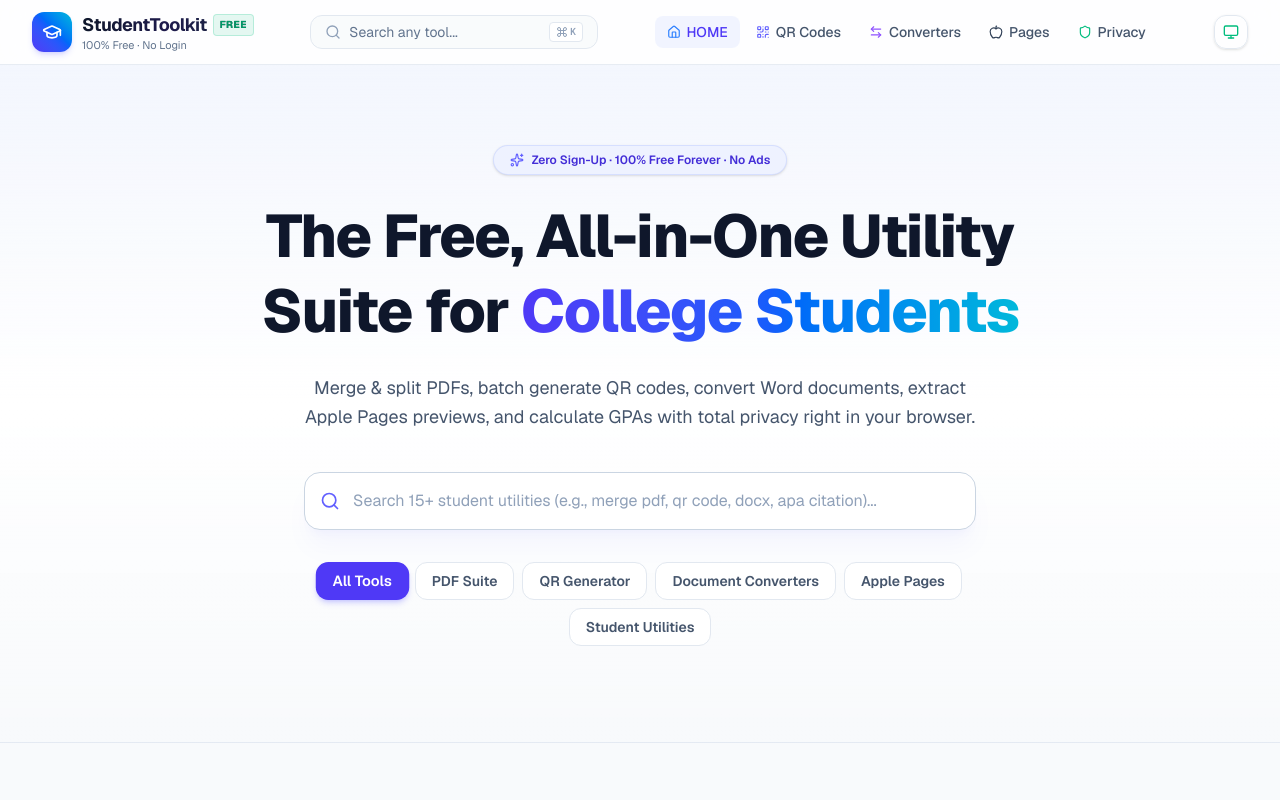
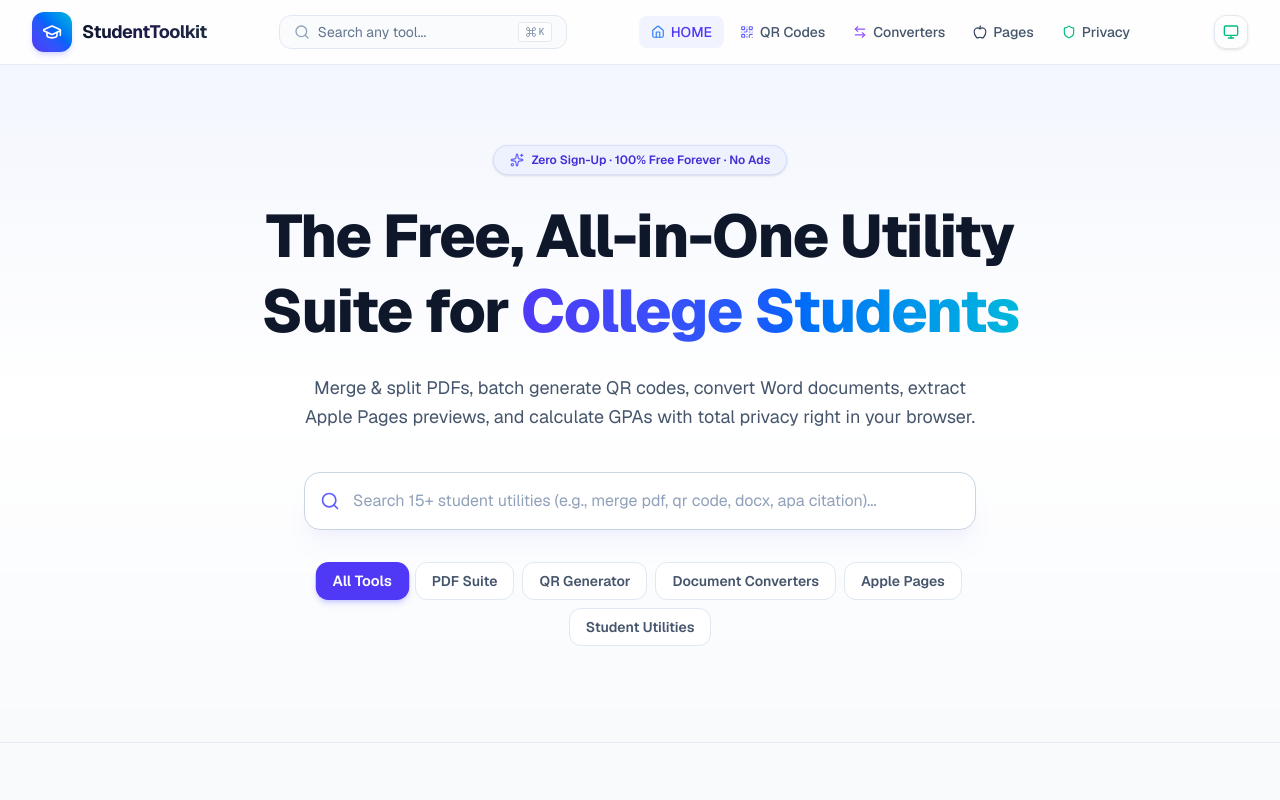
Before and after one commit to darshanrk2006/Student-Utility, a Next.js app: page / in a window 1280 px wide. Shown: the top 800 px of the page. Built offline with nearby package versions, Linux system fonts and the light colour scheme.

Commit message:
Remove 100% Free · No Login subtitle from brand logo in navbar

```diff
--- a/components/Navbar.tsx
+++ b/components/Navbar.tsx
@@ -75,15 +75,9 @@ export function Navbar() {
             <div className="w-10 h-10 rounded-xl bg-gradient-to-tr from-indigo-600 via-blue-600 to-cyan-500 flex items-center justify-center text-white shadow-md shadow-indigo-500/20 group-hover:scale-105 transition-transform">
               <GraduationCap className="w-5 h-5" />
             </div>
-            <div className="flex flex-col">
-              <span className="text-lg font-bold tracking-tight bg-gradient-to-r from-slate-900 via-indigo-950 to-slate-800 dark:from-white dark:via-indigo-200 dark:to-slate-200 bg-clip-text text-transparent flex items-center gap-1.5">
+            <div className="flex items-center gap-2">
+              <span className="text-lg font-bold tracking-tight bg-gradient-to-r from-slate-900 via-indigo-950 to-slate-800 dark:from-white dark:via-indigo-200 dark:to-slate-200 bg-clip-text text-transparent">
                 StudentToolkit
-                <span className="text-[10px] uppercase font-bold tracking-wider px-1.5 py-0.5 rounded bg-emerald-500/10 dark:bg-emerald-400/10 text-emerald-600 dark:text-emerald-400 border border-emerald-500/20">
-                  Free
-                </span>
-              </span>
-              <span className="text-[11px] text-slate-500 dark:text-slate-400 -mt-0.5">
-                100% Free · No Login
               </span>
             </div>
           </Link>
```
